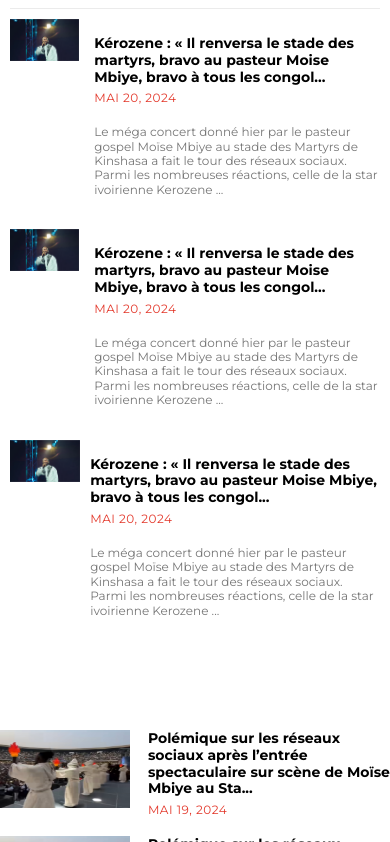
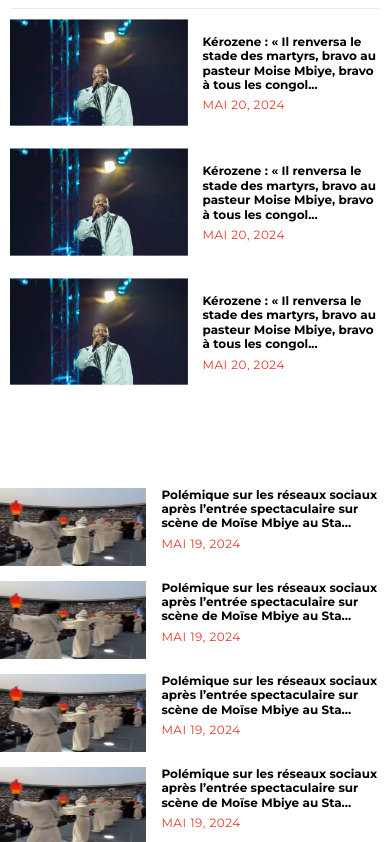
Before and after one commit to JoeMayinzi/mbote.cd, a Next.js app: page /article in a window 390 px wide. Shown: the part 2922-3764 px from the top of the page. Built offline with nearby package versions, Linux system fonts and the light colour scheme.

Commit message:
inteigration : make the author page responsie

```diff
--- a/src/app/article/page.jsx
+++ b/src/app/article/page.jsx
@@ -430,8 +430,8 @@ export default function Article() {
                 </div>
                 <div className=" mb-4">
                   <div className="flex gap-x-[15px] gap-y-[15px] ">
-                    <div>
-                      <div className=" w-full">
+                    <div className="w-[50%] md:w-fit ">
+                      <div>
                         <Image
                           className=" w-full h-auto"
                           src={LastArticlesImg}
@@ -440,9 +440,9 @@ export default function Article() {
                         />
                       </div>
                     </div>
-                    <div className=" py-4">
+                    <div className="w-[50%] md:w-fit py-4">
                       <div>
-                        <h3 className="text-sm font-extrabold leading-[1.2]">
+                        <h3 className="text-xs md:text-sm font-extrabold leading-[1.2]">
                           Kérozene : « Il renversa le stade des martyrs, bravo
                           au pasteur Moise Mbiye, bravo à tous les congol...
                         </h3>
@@ -452,7 +452,7 @@ export default function Article() {
                           <time datetime="">mai 20, 2024</time>
                         </span>
                       </div>
-                      <div className=" mt-4">
+                      <div className="hidden md:block mt-4">
                         <p className="text-xs leading-[1.2] text-[#767676] ">
                           Le méga concert donné hier par le pasteur gospel Moïse
                           Mbiye au stade des Martyrs de Kinshasa a fait le tour
@@ -465,8 +465,8 @@ export default function Article() {
                 </div>
                 <div className=" mb-4">
                   <div className="flex gap-x-[15px] gap-y-[15px] ">
-                    <div>
-                      <div className=" w-full">
+                    <div className="w-[50%] md:w-fit ">
+                      <div>
                         <Image
                           className=" w-full h-auto"
                           src={LastArticlesImg}
@@ -475,9 +475,9 @@ export default function Article() {
                         />
                       </div>
                     </div>
-                    <div className=" py-4">
+                    <div className="w-[50%] md:w-fit py-4">
                       <div>
-                        <h3 className="text-sm font-extrabold leading-[1.2]">
+                        <h3 className="text-xs md:text-sm font-extrabold leading-[1.2]">
                           Kérozene : « Il renversa le stade des martyrs, bravo
                           au pasteur Moise Mbiye, bravo à tous les congol...
                         </h3>
@@ -487,7 +487,7 @@ export default function Article() {
                           <time datetime="">mai 20, 2024</time>
                         </span>
                       </div>
-                      <div className=" mt-4">
+                      <div className="hidden md:block mt-4">
                         <p className="text-xs leading-[1.2] text-[#767676] ">
                           Le méga concert donné hier par le pasteur gospel Moïse
                           Mbiye au stade des Martyrs de Kinshasa a fait le tour
@@ -498,10 +498,10 @@ export default function Article() {
                     </div>
                   </div>
                 </div>
-                <div>
-                  <div className="flex  gap-x-[10px] gap-y-10 ">
-                    <div>
-                      <div className=" w-full">
+                <div className=" mb-4">
+                  <div className="flex gap-x-[15px] gap-y-[15px] ">
+                    <div className="w-[50%] md:w-fit ">
+                      <div>
                         <Image
                           className=" w-full h-auto"
                           src={LastArticlesImg}
@@ -510,9 +510,9 @@ export default function Article() {
                         />
                       </div>
                     </div>
-                    <div className=" py-4">
+                    <div className="w-[50%] md:w-fit py-4">
                       <div>
-                        <h3 className="text-sm font-extrabold leading-[1.2]">
+                        <h3 className="text-xs md:text-sm font-extrabold leading-[1.2]">
                           Kérozene : « Il renversa le stade des martyrs, bravo
                           au pasteur Moise Mbiye, bravo à tous les congol...
                         </h3>
@@ -522,7 +522,7 @@ export default function Article() {
                           <time datetime="">mai 20, 2024</time>
                         </span>
                       </div>
-                      <div className=" mt-4">
+                      <div className="hidden md:block mt-4">
                         <p className="text-xs leading-[1.2] text-[#767676] ">
                           Le méga concert donné hier par le pasteur gospel Moïse
                           Mbiye au stade des Martyrs de Kinshasa a fait le tour
@@ -539,7 +539,7 @@ export default function Article() {
               <div className="flex gap-y-[15px] gap-x-[15px] mb-[15px] ">
                 <div className=" w-full">
                   <Image
-                    className=" w-[130px] h-[78.1167px] md:w-full md:h-auto"
+                    className=" w-full md:w-[130px] h-[78.1167px]  md:h-auto"
                     src={smallArticle}
                     objectFit="contain"
                     alt="image"
@@ -547,7 +547,7 @@ export default function Article() {
                 </div>
                 <div>
                   <div>
-                    <h3 className=" text-sm font-extrabold leading-[1.2] ">
+                    <h3 className=" text-xs lg:text-sm font-extrabold leading-[1.2] ">
                       <Link href="/">
                         Polémique sur les réseaux sociaux après l’entrée
                         spectaculaire sur scène de Moïse Mbiye au Sta...
@@ -564,7 +564,7 @@ export default function Article() {
               <div className="flex gap-y-[15px] gap-x-[15px] mb-[15px]">
                 <div className=" w-full">
                   <Image
-                    className=" w-[130px] h-[78.1167px] md:w-full md:h-auto"
+                    className=" w-full md:w-[130px] h-[78.1167px] md:h-auto"
                     src={smallArticle}
                     objectFit="contain"
                     alt="image"
@@ -572,7 +572,7 @@ export default function Article() {
                 </div>
                 <div>
                   <div>
-                    <h3 className=" text-sm font-extrabold leading-[1.2] ">
+                    <h3 className=" text-xs lg:text-sm font-extrabold leading-[1.2] ">
                       <Link href="/">
                         Polémique sur les réseaux sociaux après l’entrée
                         spectaculaire sur scène de Moïse Mbiye au Sta...
@@ -589,7 +589,7 @@ export default function Article() {
               <div className="flex gap-y-[15px] gap-x-[15px] mb-[15px]">
                 <div className=" w-full">
                   <Image
-                    className=" w-[130px] h-[78.1167px] md:w-full md:h-auto"
+                    className="w-full md:w-[130px] h-[78.1167px] md:h-auto"
                     src={smallArticle}
                     objectFit="contain"
                     alt="image"
@@ -597,7 +597,7 @@ export default function Article() {
                 </div>
                 <div>
                   <div>
-                    <h3 className=" text-sm font-extrabold leading-[1.2] ">
+                    <h3 className=" text-xs lg:text-sm font-extrabold leading-[1.2] ">
                       <Link href="/">
                         Polémique sur les réseaux sociaux après l’entrée
                         spectaculaire sur scène de Moïse Mbiye au Sta...
@@ -614,7 +614,7 @@ export default function Article() {
               <div className="flex gap-y-[15px] gap-x-[15px] mb-[15px]">
                 <div className=" w-full">
                   <Image
-                    className=" w-[130px] h-[78.1167px] md:w-full md:h-auto"
+                    className="w-full md:w-[130px] h-[78.1167px] md:h-auto"
                     src={smallArticle}
                     objectFit="contain"
                     alt="image"
@@ -622,7 +622,7 @@ export default function Article() {
                 </div>
                 <div>
                   <div>
-                    <h3 className=" text-sm font-extrabold leading-[1.2] ">
+                    <h3 className="text-xs lg:text-sm font-extrabold leading-[1.2] ">
                       <Link href="/">
                         Polémique sur les réseaux sociaux après l’entrée
                         spectaculaire sur scène de Moïse Mbiye au Sta...
@@ -639,7 +639,7 @@ export default function Article() {
               <div className="flex gap-y-[15px] gap-x-[15px] mb-[15px]">
                 <div className=" w-full">
                   <Image
-                    className=" w-[130px] h-[78.1167px] md:w-full md:h-auto"
+                    className="w-full md:w-[130px] h-[78.1167px] md:h-auto"
                     src={smallArticle}
                     objectFit="contain"
                     alt="image"
@@ -647,7 +647,7 @@ export default function Article() {
                 </div>
                 <div>
                   <div>
-                    <h3 className=" text-sm font-extrabold leading-[1.2] ">
+                    <h3 className=" text-xs lg:text-sm font-extrabold leading-[1.2] ">
                       <Link href="/">
                         Polémique sur les réseaux sociaux après l’entrée
                         spectaculaire sur scène de Moïse Mbiye au Sta...
@@ -664,7 +664,7 @@ export default function Article() {
               <div className="flex gap-y-[15px] gap-x-[15px]">
                 <div className=" w-full">
                   <Image
-                    className=" w-[130px] h-[78.1167px] md:w-full md:h-auto"
+                    className="w-full md:w-[130px] h-[78.1167px] md:h-auto"
                     src={smallArticle}
                     objectFit="contain"
                     alt="image"
@@ -672,7 +672,7 @@ export default function Article() {
                 </div>
                 <div>
                   <div>
-                    <h3 className=" text-sm font-extrabold leading-[1.2] ">
+                    <h3 className="text-xs lg:text-sm font-extrabold leading-[1.2] ">
                       <Link href="/">
                         Polémique sur les réseaux sociaux après l’entrée
                         spectaculaire sur scène de Moïse Mbiye au Sta...
```
